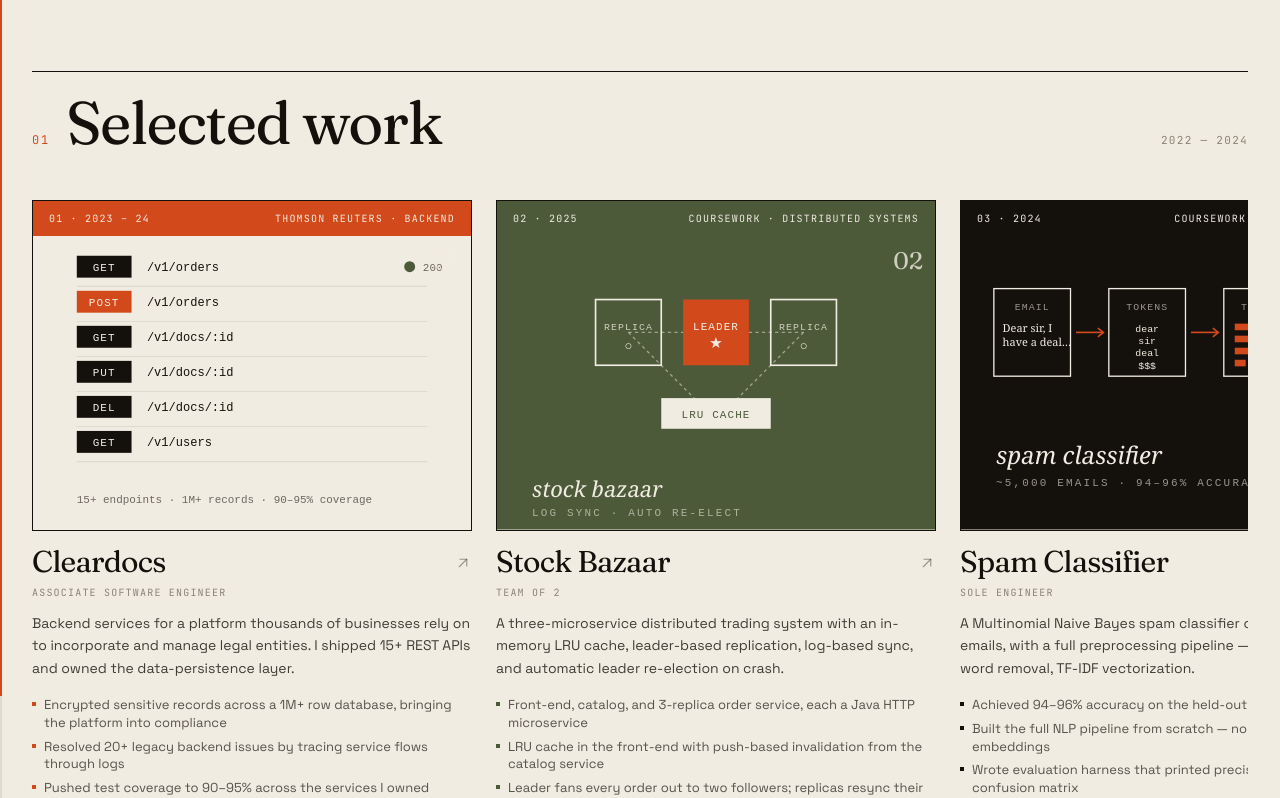
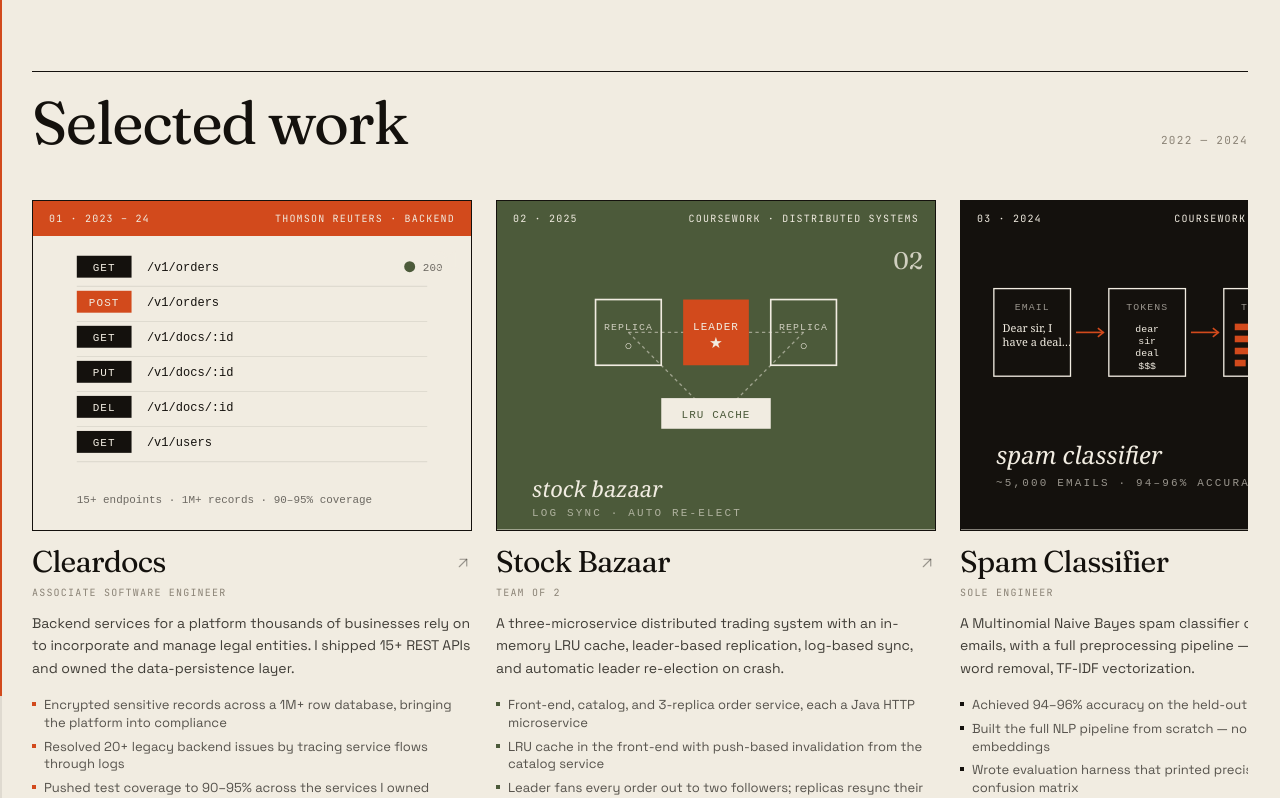
Before and after one commit to MananParikh/portfolio, a Next.js app: page / in a window 1280 px wide. Shown: the part 1280-2078 px from the top of the page. Built offline with nearby package versions, Linux system fonts and the light colour scheme.

Commit message:
Drop section-header numbers so they can't fall out of order

```diff
--- a/src/components/portfolio/selected-work.tsx
+++ b/src/components/portfolio/selected-work.tsx
@@ -224,11 +224,10 @@
 }
 
 export function SectionHeader({
-  num,
   title,
   kicker,
 }: {
-  num: string;
+  num?: string;
   title: string;
   kicker?: string;
 }) {
@@ -236,7 +235,6 @@
     <Reveal className="border-t border-ink pt-5">
       <div className="flex items-baseline justify-between gap-3">
         <div className="flex items-baseline gap-3 sm:gap-4">
-          <span className="font-mono text-xs uppercase tracking-[0.16em] text-rust">{num}</span>
           <h2 className="font-serif text-3xl leading-none tracking-tight text-ink sm:text-4xl md:text-6xl">
             {title}
           </h2>
```
